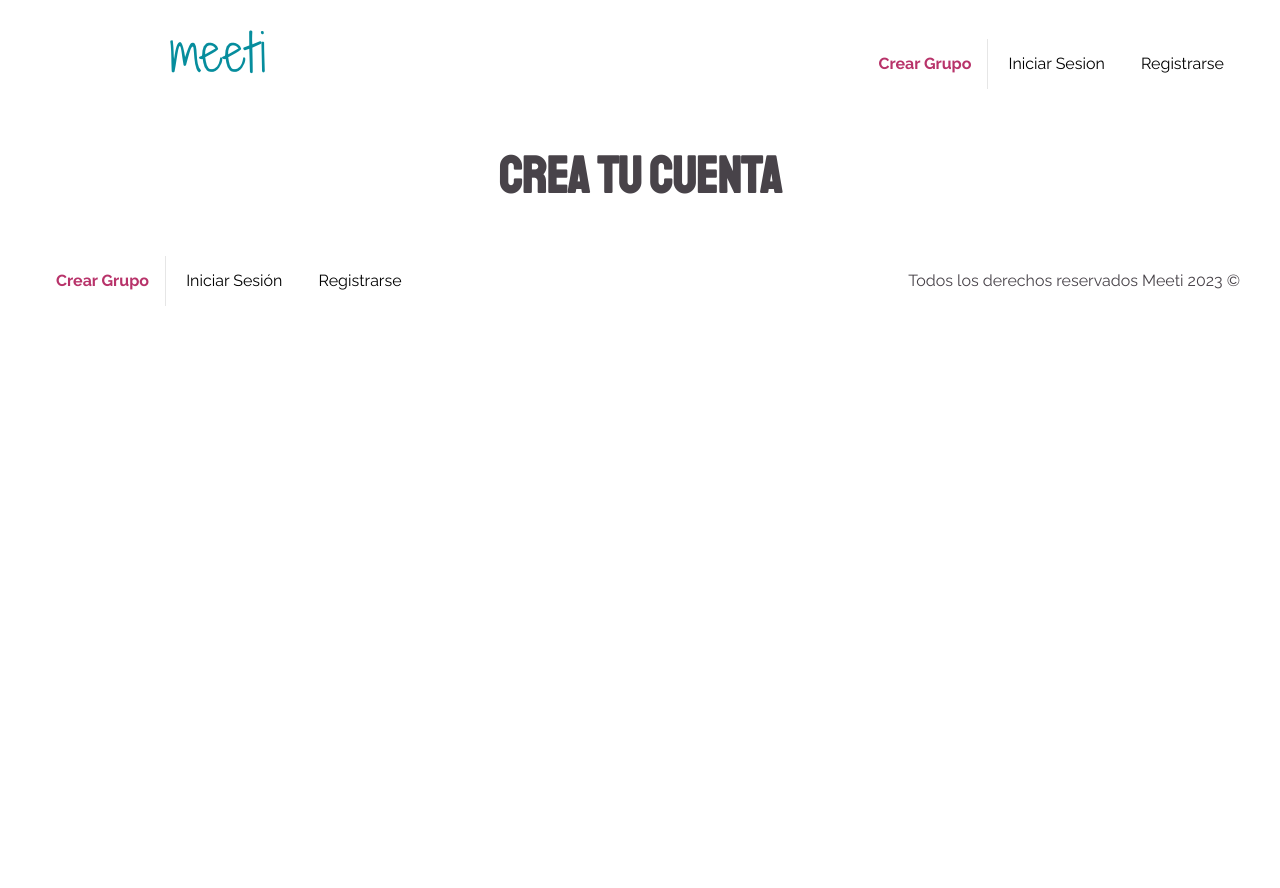
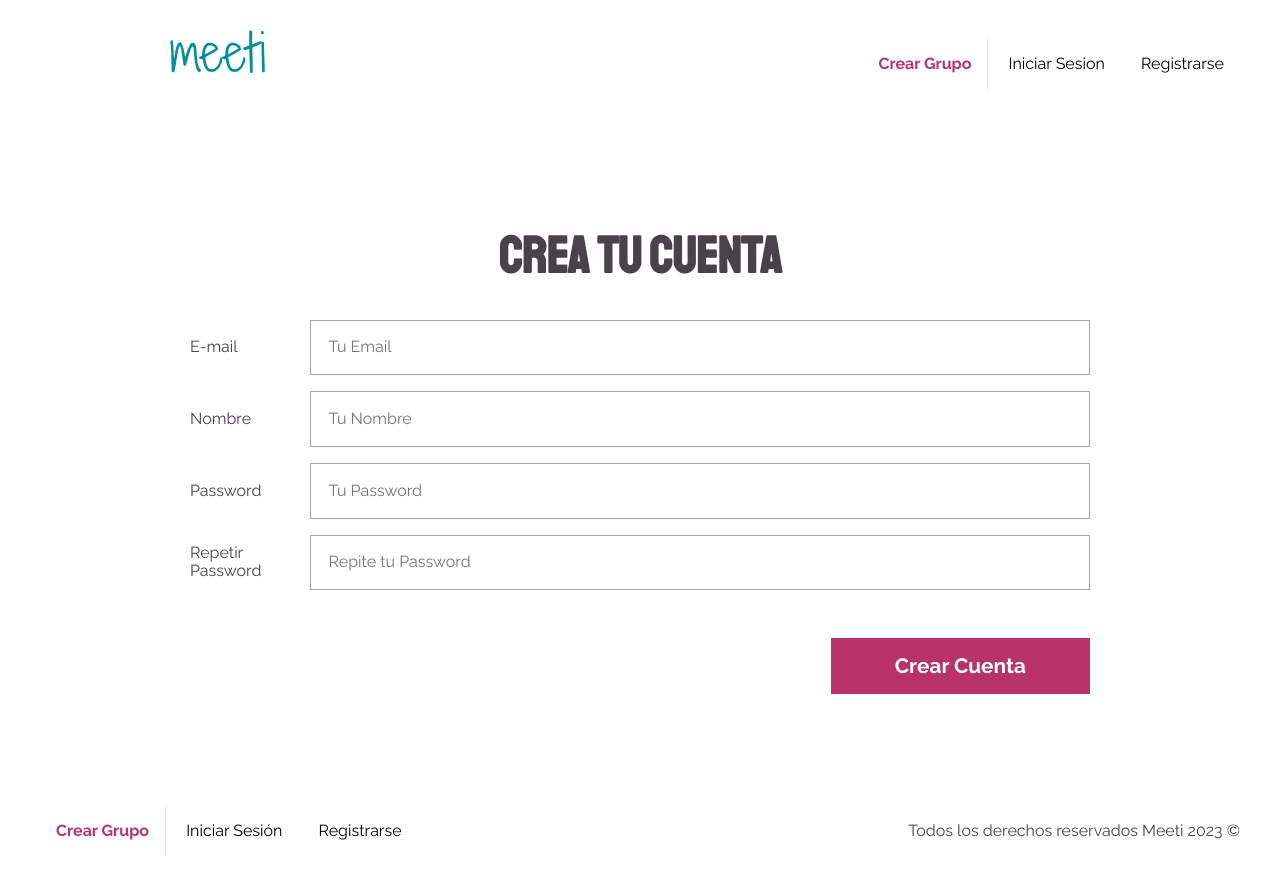
Before and after one commit to IgorNSMD/meeti, a Node server app: page /crear-cuenta in a window 1280 px wide. Before the commit the page ends 306 px from the top, so only its background shows below. Run offline with Node 20, Linux system fonts and the light colour scheme; some libraries are stand-ins or nearby versions.

Commit message:
Capitulo 269

```diff
--- a/views/crear-cuenta.ejs
+++ b/views/crear-cuenta.ejs
@@ -1 +1,25 @@
-<h1><%- nombrePagina %> </h1>
+<main class="contenedor contenedor-formularios">
+    <h1><%= nombrePagina %> </h1>
+
+    <form action="/crear-cuenta" method="POST" class="default-form">
+        <div class="campo">
+            <label>E-mail</label>
+            <input type="email" name="email" placeholder="Tu Email">
+        </div>
+        <div class="campo">
+            <label>Nombre</label>
+            <input type="text" name="nombre" placeholder="Tu Nombre">
+        </div>
+        <div class="campo">
+            <label>Password</label>
+            <input type="password" name="password" placeholder="Tu Password">
+        </div>
+        <div class="campo">
+            <label>Repetir Password</label>
+            <input type="password" name="confirmar" placeholder="Repite tu Password">
+        </div>
+        <div class="campo enviar">
+            <input type="submit" class="btn btn-rosa" value="Crear Cuenta">
+        </div>
+    </form>
+</main>
```
